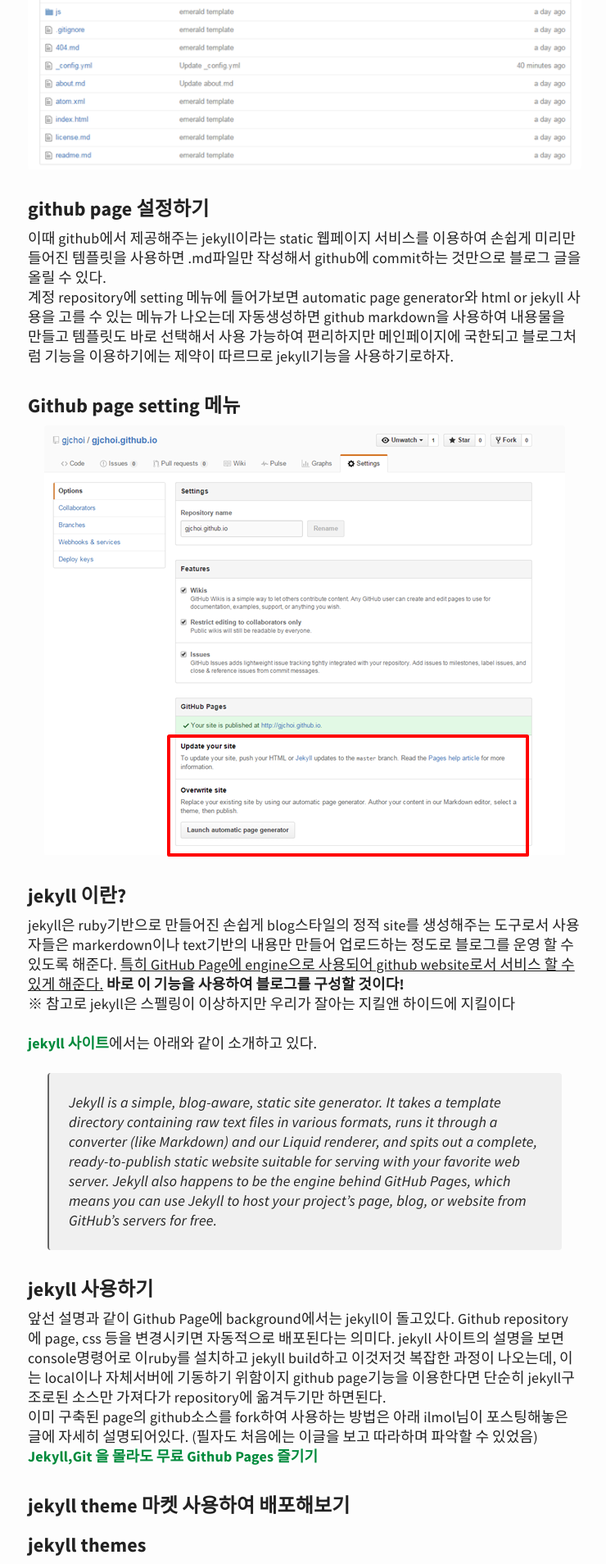
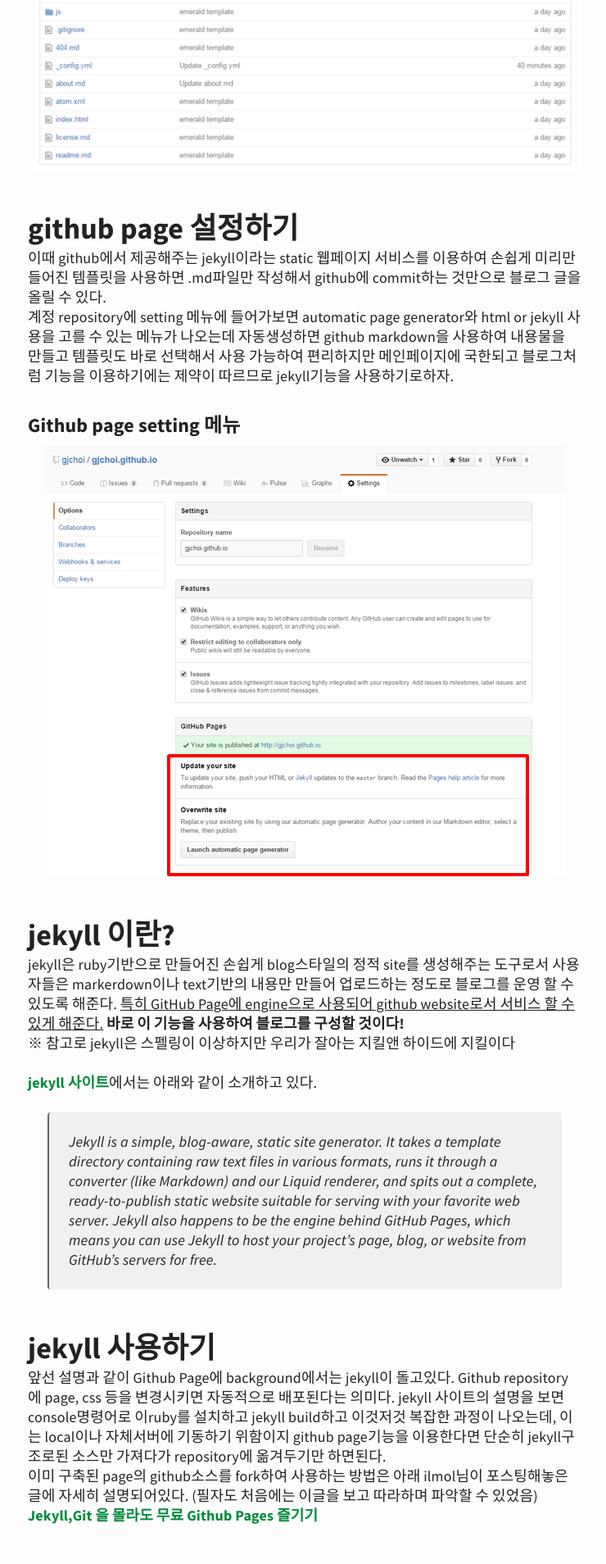
Before and after one commit to gjchoi/gjchoi.bak, a Jekyll site: the page built from _posts/2016-02-18-Github-page로-블로그-만들기.md, in a window 1280 px wide. Shown: the part 1199-3107 px from the top of the page at 82% size, without its empty margins (268-1008 px from the left). Built offline with Jekyll 4.4.1, drawn with Linux system fonts in a browser that asks for light colours.

Commit message:
Update 2016-02-18-Github-page로-블로그-만들기.md

```diff
--- a/_posts/2016-02-18-Github-page로-블로그-만들기.md
+++ b/_posts/2016-02-18-Github-page로-블로그-만들기.md
@@ -10,20 +10,22 @@
 가입을 완료하면 repository를 만들면 내 git 저장소를 사용할 수 있게되는데 향후 jekyll기능을 사용위해 repository이름은 {계정이름}.github.io로 생성한다.(계정repository 생성) 그래야 Context path없이 저 이름 규칙대로 url을 사용 할 수 있다.
 (만약 저거 외에 다른 이름을 주면 project url이라고해서 http://{계정이름}.github.io/{repsitory이름} 으로 사용할 수 있지만 github에 내장된 page서비스인 jekyll 기능을 사용에 제약이있다)
 
-##### Github repository
+#### Github repository
 ![repo_img](http://gjchoi.github.io/img/github-page/repo_img1.png)
 
 
-#### github page 설정하기
+github page 설정하기
+---------------
 
 이때 github에서 제공해주는 jekyll이라는 static 웹페이지 서비스를 이용하여 손쉽게 미리만들어진 템플릿을 사용하면 .md파일만 작성해서 github에 commit하는 것만으로 블로그 글을 올릴 수 있다.
 계정 repository에 setting 메뉴에 들어가보면 automatic page generator와 html or jekyll 사용을 고를 수 있는 메뉴가 나오는데 자동생성하면 github markdown을 사용하여 내용물을 만들고 템플릿도 바로 선택해서 사용 가능하여 편리하지만 메인페이지에 국한되고 블로그처럼 기능을 이용하기에는 제약이 따르므로 jekyll기능을 사용하기로하자.
 
-##### Github page setting 메뉴
+#### Github page setting 메뉴
 ![setting그림](http://gjchoi.github.io/img/github-page/setting_img1.png)
 
 
-#### jekyll 이란?
+jekyll 이란?
+---------------
 
 jekyll은 ruby기반으로 만들어진 손쉽게 blog스타일의 정적 site를 생성해주는 도구로서
 사용자들은 markerdown이나 text기반의 내용만 만들어 업로드하는 정도로 블로그를 운영 할 수 있도록 해준다. <u>특히 GitHub Page에 engine으로 사용되어 github website로서 서비스 할 수 있게 해준다.</u> **바로 이 기능을 사용하여 블로그를 구성할 것이다!**
@@ -34,12 +36,15 @@
 > Jekyll is a simple, blog-aware, static site generator. It takes a template directory containing raw text files in various formats, runs it through a converter (like Markdown) and our Liquid renderer, and spits out a complete, ready-to-publish static website suitable for serving with your favorite web server. Jekyll also happens to be the engine behind GitHub Pages, which means you can use Jekyll to host your project’s page, blog, or website from GitHub’s servers for free.
 
 
-#### jekyll 사용하기
+jekyll 사용하기
+---------------
+
 앞선 설명과 같이 Github Page에 background에서는 jekyll이 돌고있다. Github repository에 page, css 등을 변경시키면 자동적으로 배포된다는 의미다. jekyll 사이트의 설명을 보면 console명령어로 이ruby를 설치하고 jekyll build하고 이것저것 복잡한 과정이 나오는데, 이는 local이나 자체서버에 기동하기 위함이지 github page기능을 이용한다면 단순히 jekyll구조로된 소스만 가져다가 repository에 옮겨두기만 하면된다.
 이미 구축된 page의 github소스를 fork하여 사용하는 방법은 아래 ilmol님이 포스팅해놓은 글에 자세히 설명되어있다. (필자도 처음에는 이글을 보고 따라하며 파악할 수 있었음)
 [Jekyll,Git 을 몰라도 무료 Github Pages 즐기기](http://ilmol.com/2015/01/Jekyll,Git%20%EC%9D%84%20%EB%AA%B0%EB%9D%BC%EB%8F%84%20%EB%AC%B4%EB%A3%8C%20Github%20Pages%20%EC%A6%90%EA%B8%B0%EA%B8%B0.html)
 
-#### jekyll theme 마켓 사용하여 배포해보기
+jekyll theme 마켓 사용하여 배포해보기
+---------------
 
 ##### jekyll themes
 ![마켓플레이스그림](http://gjchoi.github.io/img/github-page/theme_market_img1.png)
@@ -47,7 +52,8 @@
 사실 jekyll theme를 모아놓은 마켓플레이스가 존재한다. 이 싸이트에 들어가서 맘에드는 theme 눈으로 보고 골라 사용할 수 있어서 너무 유용하다!
 [jekyll theme 사이트](http://jekyllthemes.org/)
 
-##### jekyll theme 선택
+jekyll theme 선택
+---------------
 ![테마선택](http://gjchoi.github.io/img/github-page/theme_market_img2.png)
 
 
@@ -62,7 +68,7 @@
 
 - github에 올린 후에(기왕이면 올리기전이 좋음) jekyll의 주요 설정파일인 _config.yml이라는 파일이 존재한다. theme 템플릿을 사용한 것이므로 나만의 blog를 만들기 위해서는 해당파일에 내용물을 내 정보로 바꿔줘야 한다. 주로 블로그 title, 이름, email, sns 주소, 블로그 main site path 등일 것이다.
 
-##### jekyll _config.yml
+#### jekyll _config.yml
 ![설정정보 변경 그림](http://gjchoi.github.io/img/github-page/jekyll_conf_img1.png)
 
 
@@ -72,35 +78,37 @@
 필자의 경험상 메일이오는 경우는 크게 2가지다.
 
 
-##### Warnning
+#### Warnning
 - _config.yml에 markdown의 종류를 설정하는 곳이있는데 그곳이 `'kramdown'`이 아닌 경우 발생
 현재 github에서는 markdown을 `'kramdown'`만 지원하는데 예전에 만들어진 theme에는 `'redcarpet'` 같은 걸로 설정되어있는 경우가 있다. 기능상 문제는없지만 warnning 메일이 계속온다는 불편함이있다..
 
-##### Build fail
+#### Build fail
 - jekyll은 markdown파일을 html로 변환해주고 css를 입혀 보여주는 기능이 주이므로 주로 css를 수정하다가 잘못된 경우에 발생한다. 구체적인 메시지가 제공되진 않아서 알아서 잘 추적해야한다.....
 
 
-#### jekyll 디렉토리 구조
+jekyll 디렉토리 구조
+---------------
 jakyll 디렉토리 구조를 보면 보통 아래와 같은 디렉토리들을 가지고 있다.
 
-##### _includes
+#### _includes
 : footer, header 등 html flagment들
 
-##### _layout
+#### _layout
 : page생성시 페이지 앞부분에 선언하여 선택하는 layout (jsp의 tile같은 느낌)
 
-##### _posts
+#### _posts
 : markdown(.md) 등 블로그 글들이 저장되는 디렉토리
 
-##### _sass
+#### _sass
 : css모음 (scss)
 
 
-#### jekyll 페이지 만들어보기
+jekyll 페이지 만들어보기
+---------------
 
 jekyll페이지는 _posts에 .md파일을 만들어 넣는 것만으로 페이지만들기는 끝이다. 대신 jekyll의 markdown은 `'kramdown'`을 사용하므로 `'kramdown'` 문법에 맞추어 작성해야 한다. `'kramdown'`에 대한 자세한 사용법은 다음 posting에서 다루기로 하자.
 
-##### .md파일 샘플사진
+#### .md파일 샘플사진
 ![.md파일 샘플사진](http://gjchoi.github.io/img/github-page/md_sample_img1.png)
 
 ~~~
```
